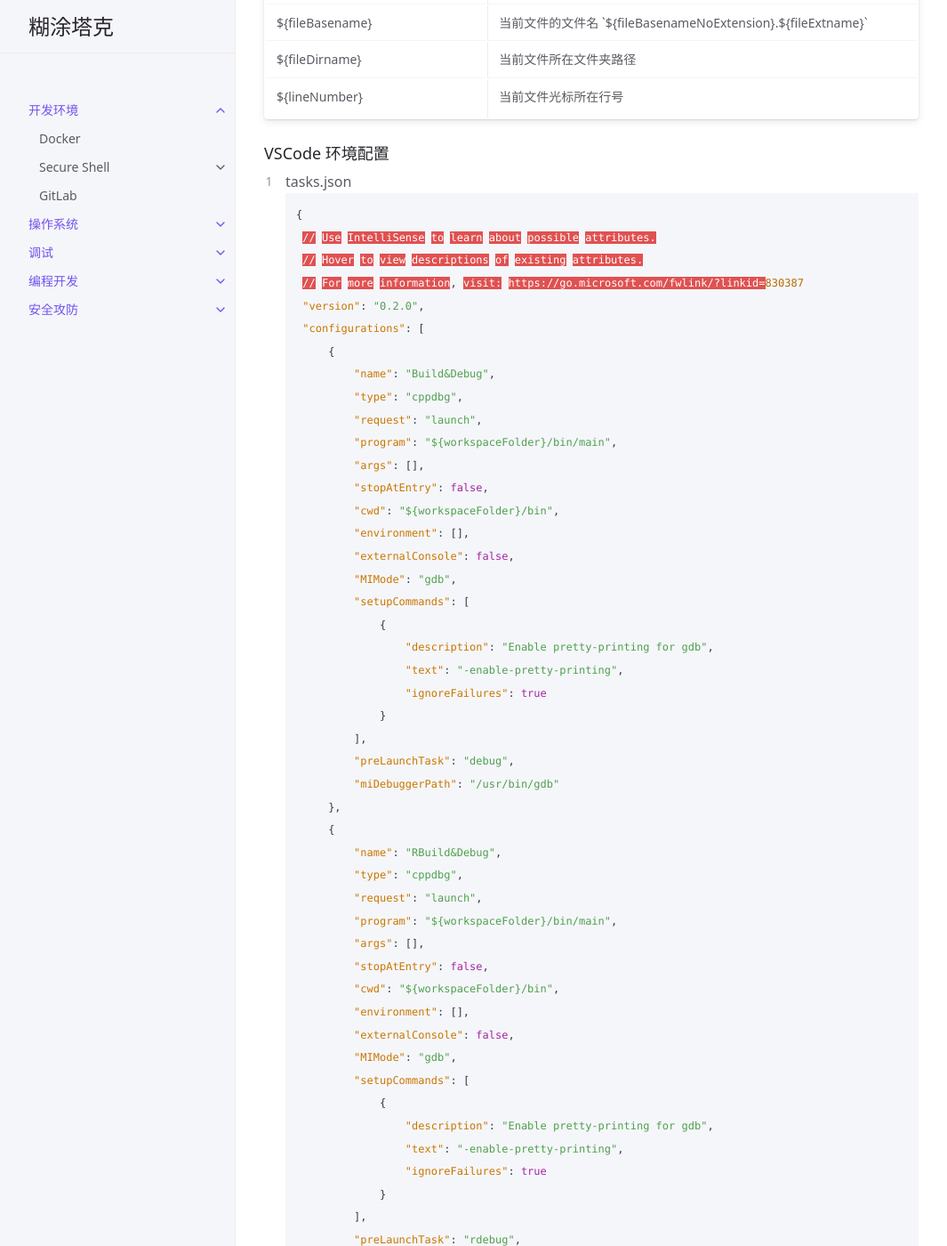
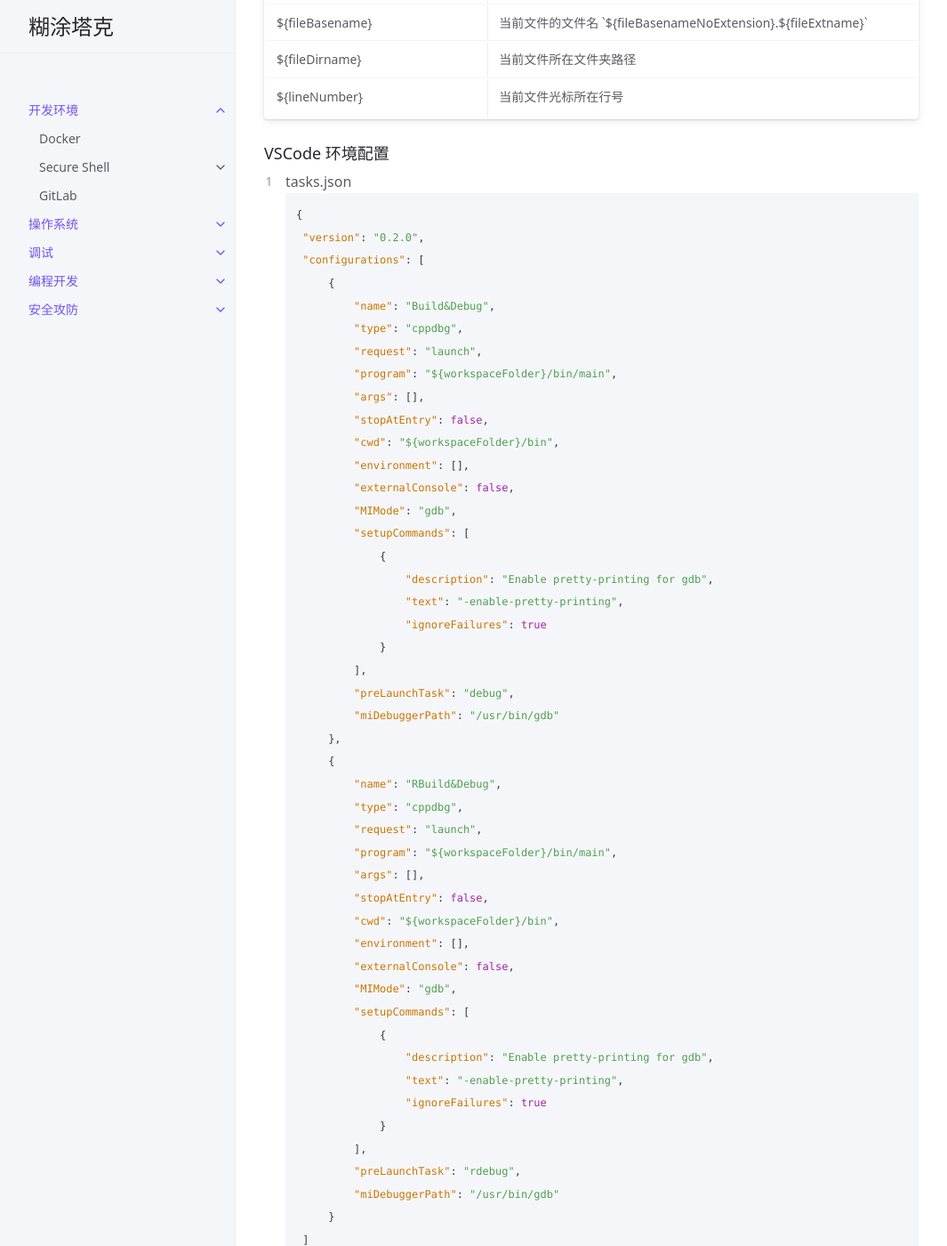
Before and after one commit to ZehnMilliarden/blog, a Jekyll site: the page built from _cs/dev/vscode/cpp.md, in a window 1280 px wide and 1400 px high, scrolled down 1376 px. Shown: the whole window at 89% size, without its empty margins (107-1172 px from the left). Built offline with Jekyll 4.4.1, drawn with Linux system fonts in a browser that asks for light colours; some of the changed text lies outside the part shown.

Commit message:
[cpp.md] 删除一些注释

````diff
--- a/_cs/dev/vscode/cpp.md
+++ b/_cs/dev/vscode/cpp.md
@@ -95,9 +95,6 @@ permalink: /cs/dev/vscode/cpp
 1. tasks.json
 ```json
 {
-    // Use IntelliSense to learn about possible attributes.
-    // Hover to view descriptions of existing attributes.
-    // For more information, visit: https://go.microsoft.com/fwlink/?linkid=830387
     "version": "0.2.0",
     "configurations": [
         {
@@ -149,8 +146,6 @@ permalink: /cs/dev/vscode/cpp
 2. launch.json
 ```json
 {
-    // See https://go.microsoft.com/fwlink/?LinkId=733558
-    // for the documentation about the tasks.json format
     "version": "2.0.0",
     "tasks": [
         {
````
